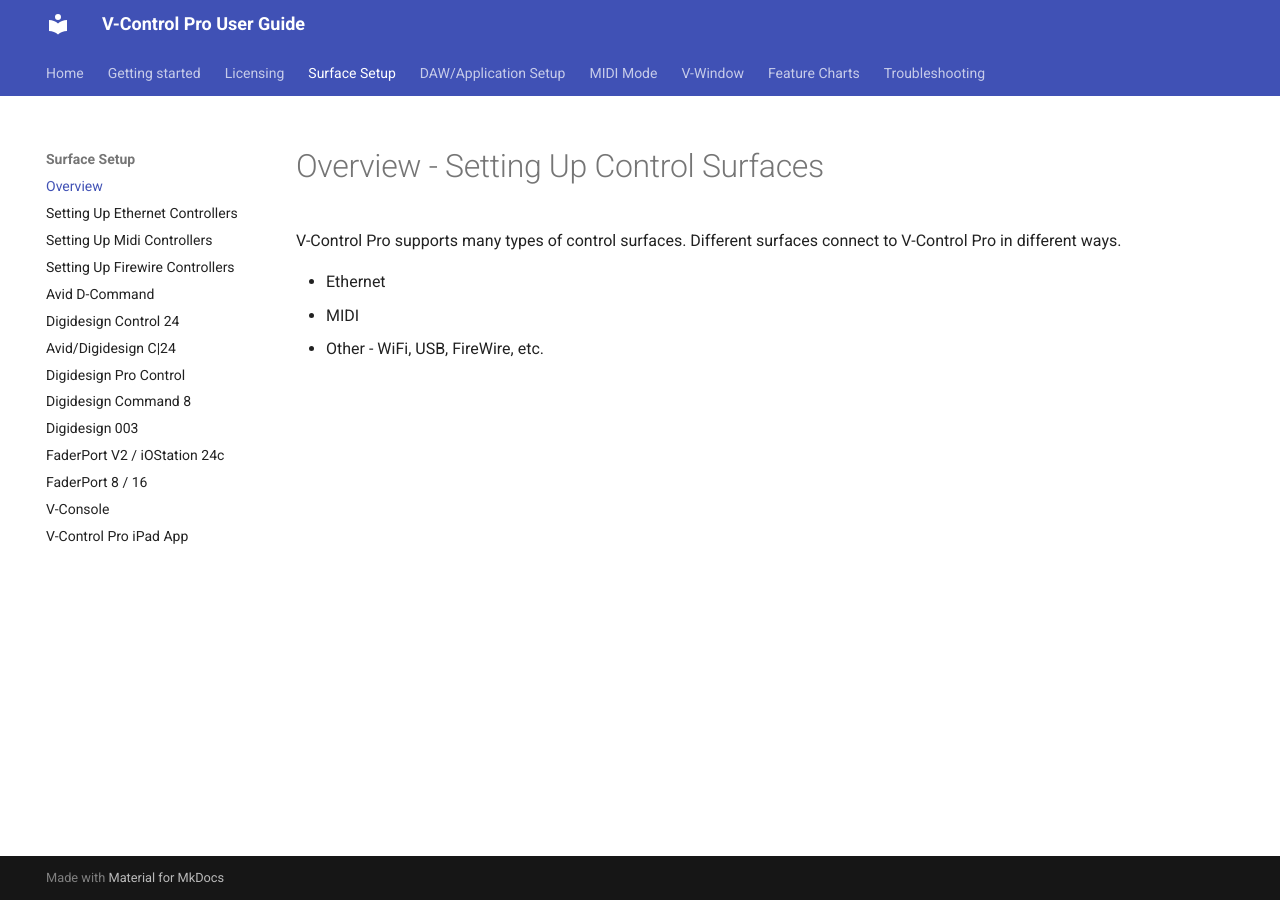
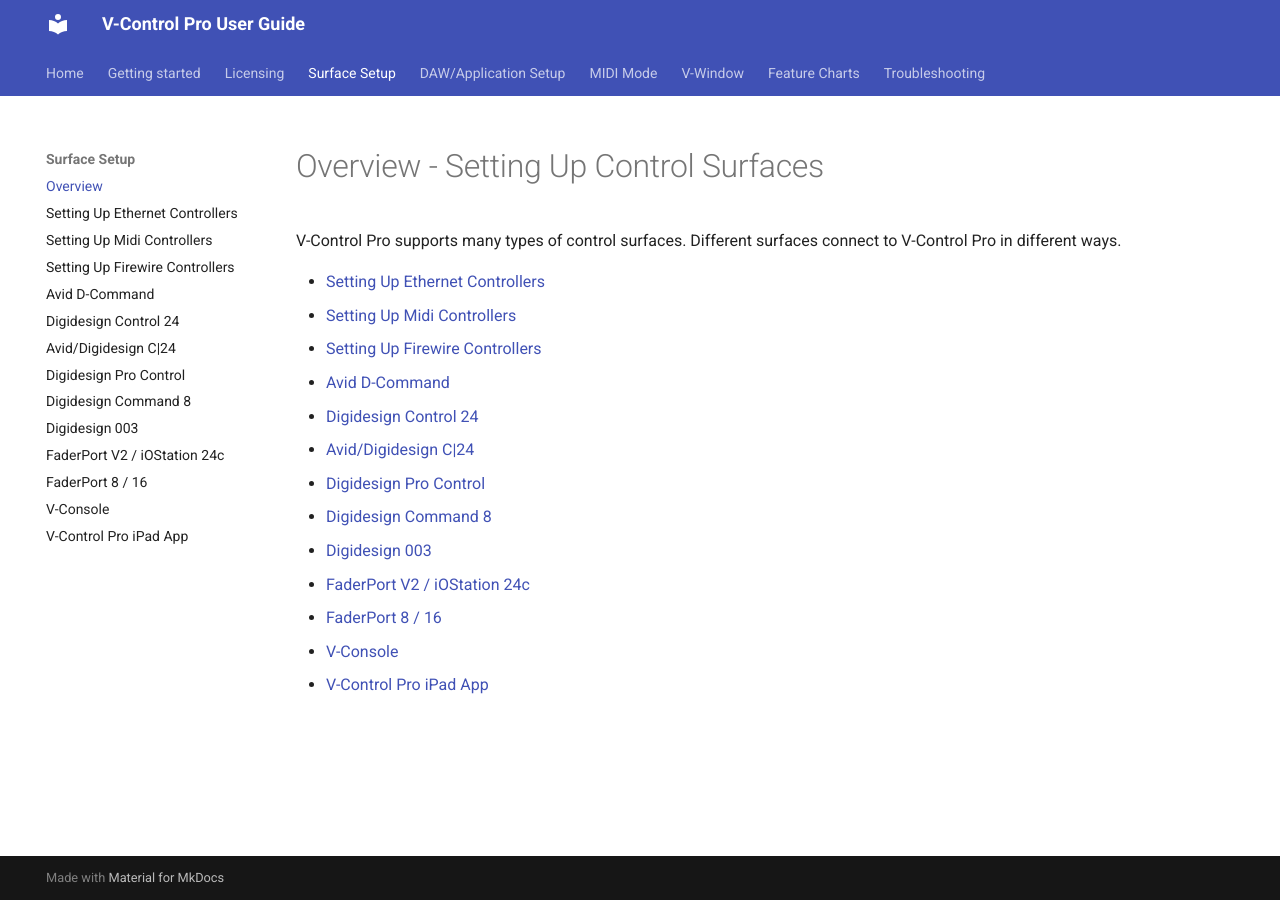
Before and after one commit to neyrinckaudio/docs-vcpro, an MkDocs documentation site: the page built from docs/controllers-overview.md, in a window 1280 px wide. Built offline with MkDocs 1.6.1 and Material for MkDocs 9.7.7, drawn with Linux system fonts in a browser that asks for light colours.

Commit message:
better controllers page for vcpro integrated setup

```diff
--- a/docs/controllers-overview.md
+++ b/docs/controllers-overview.md
@@ -2,6 +2,16 @@
 
 V-Control Pro supports many types of control surfaces. Different surfaces connect to V-Control Pro in different ways.
 
-* Ethernet
-* MIDI
-* Other - WiFi, USB, FireWire, etc.
+* [Setting Up Ethernet Controllers](./ethernet-controllers.md)
+* [Setting Up Midi Controllers](./midi-controllers.md)
+* [Setting Up Firewire Controllers](./firewire-controllers.md)
+* [Avid D-Command](./d-command.md)
+* [Digidesign Control 24](./control-24.md)
+* [Avid/Digidesign C|24](./c24.md)
+* [Digidesign Pro Control](./pro-control.md)
+* [Digidesign Command 8](./command8.md)
+* [Digidesign 003](./digidesign-003.md)
+* [FaderPort V2 / iOStation 24c](./faderport-v2.md)
+* [FaderPort 8 / 16](./faderport-8-16.md)
+* [V-Console](./v-console.md)
+* [V-Control Pro iPad App](./v-control-pro-ipad.md)
```
